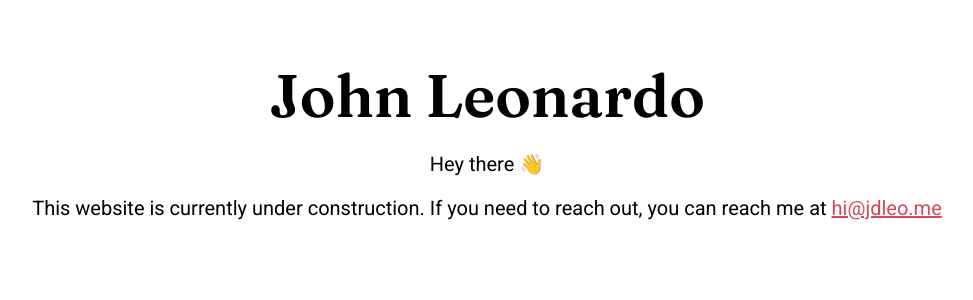
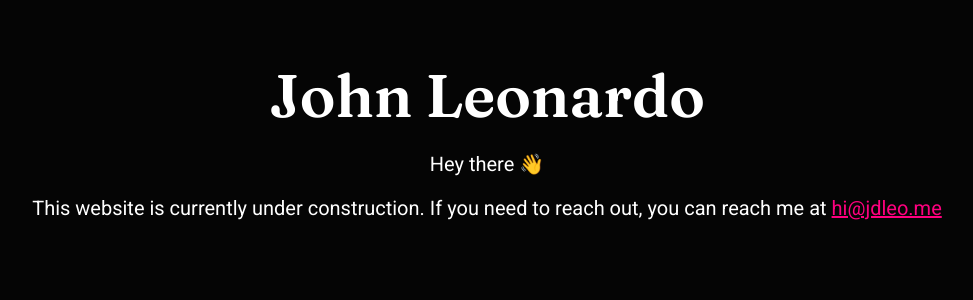
Before and after one commit to jdleo/personal, a React (Create React App) app: page / in a window 1280 px wide. Shown: the top 300 px of the page, without its empty margins (153-1126 px from the left). Built offline with nearby package versions, Linux system fonts and the light colour scheme.

Commit message:
configure colors

```diff
--- a/public/index.html
+++ b/public/index.html
@@ -27,6 +27,11 @@
       Learn how to configure a non-root public URL by running `npm run build`.
     -->
     <title>John Leonardo : Software Engineer</title>
+    <style>
+      body {
+        background-color: #050505;
+      }
+    </style>
   </head>
   <body>
     <noscript>You need to enable JavaScript to run this app.</noscript>
--- a/src/App.css
+++ b/src/App.css
@@ -4,5 +4,5 @@
 }
 
 a {
-  color: #d1495b;
+  color: #ff007f;
 }
--- a/src/App.js
+++ b/src/App.js
@@ -18,10 +18,12 @@ const styles = {
     fontFamily: "'Fraunces', serif",
     fontWeight: 600,
     fontSize: 60,
+    color: '#fff',
   },
   paragraph: {
     fontFamily: "'Roboto', sans-serif",
     fontSize: 20,
+    color: '#fff',
   },
 };
 
```
